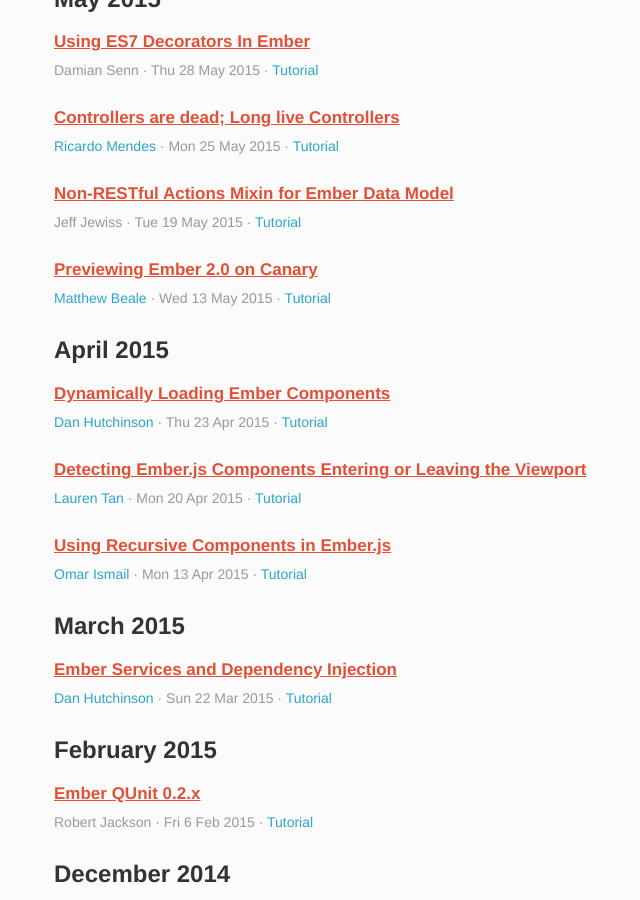
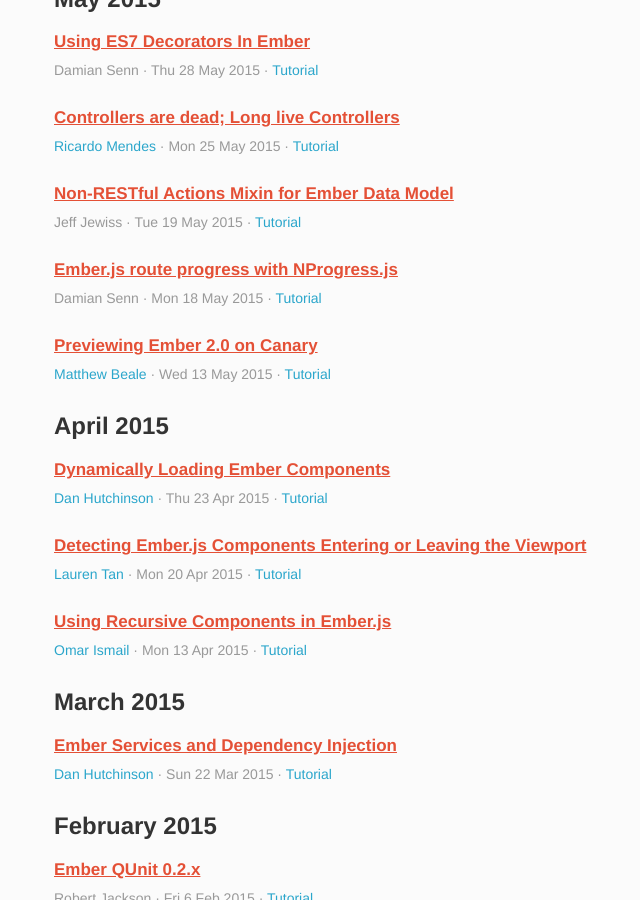
Before and after one commit to emberwatch/emberwatch, a Jekyll site: the page built from tutorials.html, in a window 1280 px wide and 900 px high, scrolled down 7363 px. Shown: the whole window, without its empty margins (126-766 px from the left). Built offline with Jekyll 4.4.1, drawn with Linux system fonts in a browser that asks for light colours; Markdown is read by kramdown in place of the engine named in the settings; comment, search, counter and statistics services are not loaded.

Commit message:
[Article] Ember.js route progress with NProgress.js

```diff
--- a/_data/tutorials.yml
+++ b/_data/tutorials.yml
@@ -733,6 +733,14 @@
   date_updated: '2015-05-28'
   urls:
   - https://topaxi.codes/es7-decorators-in-ember/
+- title: 'Ember.js route progress with NProgress.js'
+  author_ids:
+  - 295
+  date: '2015-05-18'
+  date_created: '2015-05-18'
+  date_updated: '2015-05-18'
+  urls:
+  - https://topaxi.codes/ember-js-route-progress-with-nprogress-js/
 - title: 'Spotlight: Ember Closure Actions'
   author_ids:
   - 208
```
